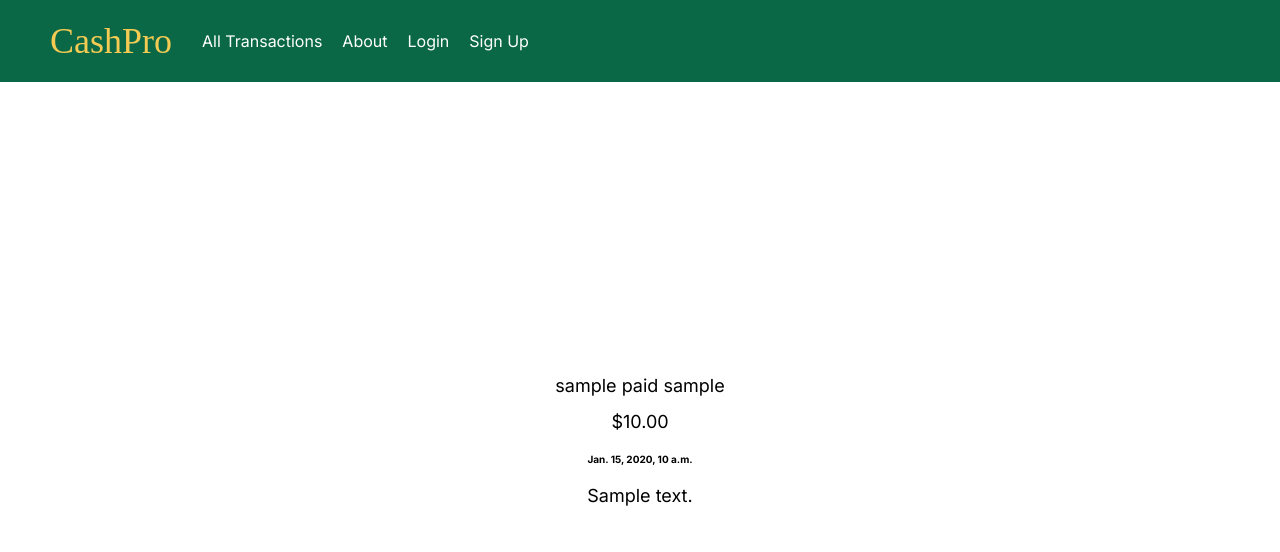
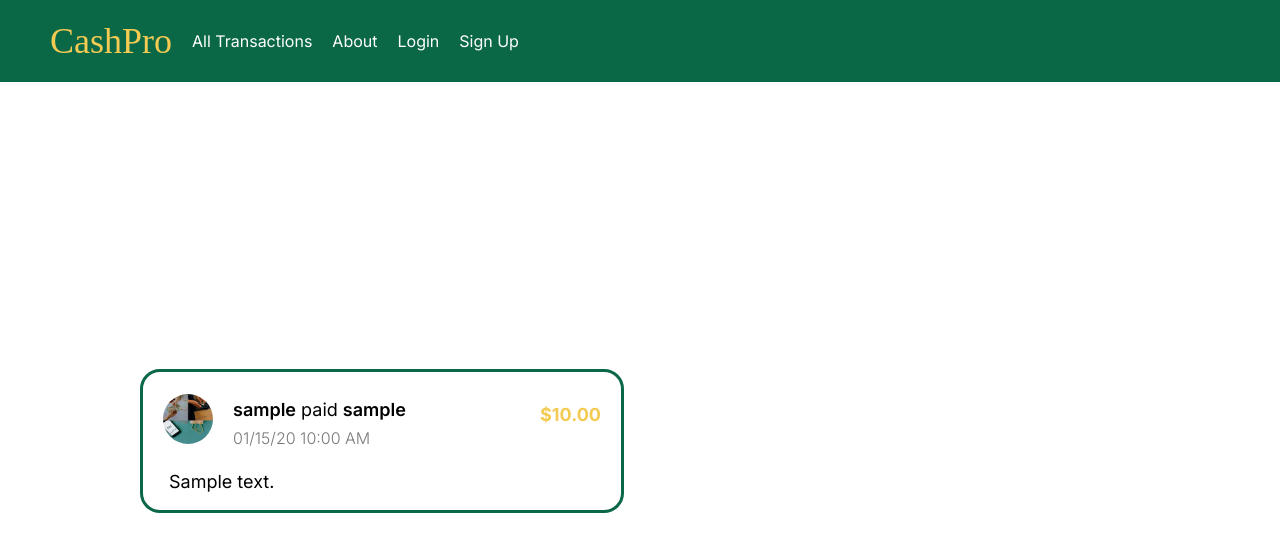
Before and after one commit to vns-shanshan/django-crud-app-cashpro, a Django app: page /transactions/ in a window 1280 px wide. Shown: the top 552 px of the page. Run offline with Django 5.2, Linux system fonts and the light colour scheme; tables that the repository leaves empty hold one stand-in row (values such as "Sample post"); some web fonts are replaced.

Commit message:
Added all transactions page CSS. Redirect signin and signup to profile page. Profile page and add money page created. Need to add CSS for both pages.

```diff
--- a/cashpro/settings.py
+++ b/cashpro/settings.py
@@ -122,4 +122,5 @@ STATIC_URL = 'static/'
 # https://docs.djangoproject.com/en/5.1/ref/settings/#default-auto-field
 
 DEFAULT_AUTO_FIELD = 'django.db.models.BigAutoField'
-LOGIN_REDIRECT_URL = 'transaction-index'
+LOGIN_REDIRECT_URL = 'profile'
+LOGOUT_REDIRECT_URL = 'landing'
--- a/main_app/static/css/base.css
+++ b/main_app/static/css/base.css
@@ -44,7 +44,23 @@ header {
 }
 
 .header-nav-container {
-  margin: 10px;
+  display: flex;
+  width: 100%;
+  justify-content: space-between;
+  align-items: center;
+}
+
+.left-nav,
+.right-nav {
+  display: flex;
+  list-style: none;
+  padding: 0;
+  margin: 0;
+}
+
+.left-nav li,
+.right-nav li {
+  margin-left: 20px;
 }
 
 .header-nav-container ul {
@@ -64,6 +80,12 @@ header {
   color: white;
   font-weight: 400;
   font-size: 16px;
+}
+
+.right-nav a {
+  margin-right: 40px;
+  color: var(--secondary);
+  font-weight: 600;
 }
 
 /* -------- About --------- */
@@ -97,3 +119,16 @@ h3 {
   margin: 0 auto;
   line-height: 2;
 }
+
+/* ------- Logout -------- */
+#logout-form button {
+  text-decoration: none;
+  color: white;
+  font-weight: 400;
+  font-size: 16px;
+  background: none;
+  border: none;
+  cursor: pointer;
+  padding: 0;
+  font-family: inherit;
+}
--- /dev/null
+++ b/main_app/static/css/transactions/transaction-index.css
@@ -0,0 +1,64 @@
+.card-container {
+  padding: 32px 0;
+  display: flex;
+  flex-wrap: wrap;
+  width: 1000px;
+  margin: 0 auto;
+  column-gap: 32px;
+  row-gap: 32px;
+}
+
+.card {
+  display: flex;
+  flex-direction: column;
+  flex-basis: calc(50% - 16px);
+  padding: 10px;
+  border: 3px solid var(--button-bg);
+  border-radius: 20px;
+}
+
+.card-info {
+  display: flex;
+  align-items: center;
+  width: 100%;
+}
+
+.card-info .avatar {
+  margin: 10px 10px 0 10px;
+}
+
+.card-info .avatar img {
+  width: 50px;
+  height: 50px;
+  border-radius: 50%;
+}
+
+.card-info .information {
+  margin: 10px 10px 0 10px;
+  text-align: start;
+  flex: 1;
+}
+
+.card-info .information span {
+  font-weight: 600;
+  font-size: var(--font-l);
+}
+
+.card-info .information h4 {
+  margin: 0;
+  color: #787878;
+  font-size: var(--font-reg);
+  font-weight: 300;
+}
+
+.amount h3 {
+  color: var(--secondary);
+  font-size: var(--font-l);
+  font-weight: 700;
+  margin-right: 10px;
+}
+
+.card-note {
+  text-align: start;
+  margin: 16px 0 0 16px;
+}
--- a/main_app/templates/base.html
+++ b/main_app/templates/base.html
@@ -29,11 +29,29 @@
       </div>
 
       <nav class="header-nav-container">
-        <ul>
+        <ul class="left-nav">
+          {% if user.is_authenticated %}
+          <li><a href="{% url 'transaction-index' %}">All Transactions</a></li>
+          <li><a href="{% url 'about' %}">About</a></li>
+          <li><a href="">Send Money</a></li>
+          <li>
+            <form id="logout-form" method="post" action="{% url 'logout' %}">
+              {% csrf_token %}
+              <button type="submit">Logout</button>
+            </form>
+          </li>
+          {% else %}
           <li><a href="{% url 'transaction-index' %}">All Transactions</a></li>
           <li><a href="{% url 'about' %}">About</a></li>
           <li><a href="{% url 'signin' %}">Login</a></li>
           <li><a href="{% url 'signup' %}">Sign Up</a></li>
+          {% endif %}
+        </ul>
+
+        <ul class="right-nav">
+          {% if user.is_authenticated %}
+          <li><a href="{% url 'profile' %}">Me</a></li>
+          {% endif %}
         </ul>
       </nav>
     </header>
--- a/main_app/templates/transactions/index.html
+++ b/main_app/templates/transactions/index.html
@@ -7,10 +7,26 @@
 <section class="card-container">
   {% for transaction in transactions %}
   <div class="card">
-    <div class="card-content">
-      <h3>{{ transaction.sender }} paid {{ transaction.receiver }}</h3>
-      <h3>${{ transaction.amount }}</h3>
-      <h4>{{ transaction.created_at }}</h4>
+    <div class="card-info">
+      <div class="avatar">
+        <img
+          src="{% static 'images/landing-img.jpg' %}"
+          alt="placeholder-avatar"
+        />
+      </div>
+
+      <div class="information">
+        <h3>
+          <span>{{ transaction.sender }}</span> paid
+          <span>{{ transaction.receiver }}</span>
+        </h3>
+        <h4>{{ transaction.created_at|date:"m/d/y g:i A" }}</h4>
+      </div>
+
+      <div class="amount"><h3>${{ transaction.amount }}</h3></div>
+    </div>
+
+    <div class="card-note">
       <h3>{{ transaction.note }}</h3>
     </div>
   </div>
--- a/main_app/urls.py
+++ b/main_app/urls.py
@@ -6,5 +6,7 @@ urlpatterns = [
     path('about/', views.about, name='about'),
     path('transactions/', views.transaction_index, name="transaction-index"),
     path('accounts/signup/', views.signup, name='signup'),
-    path('accounts/signin', views.Signin.as_view(), name='signin')
+    path('accounts/signin/', views.Signin.as_view(), name='signin'),
+    path('profile/', views.profile, name='profile'),
+    path('addmoney/', views.add_money, name='add-money')
 ]
--- a/main_app/views.py
+++ b/main_app/views.py
@@ -1,10 +1,18 @@
+from decimal import Decimal
 from django.shortcuts import render, redirect
 from django.http import HttpResponse
 from .models import Transaction, Profile
+from django.views.generic.edit import CreateView
 from django.views.generic import ListView, DetailView
 from django.contrib.auth.views import LoginView
+from django.views.decorators.csrf import csrf_protect
+from django.urls import reverse
 from django.contrib.auth import login
 from django.contrib.auth.forms import UserCreationForm
+from django.contrib.auth.decorators import login_required
+from django.db.models import Q
+
+
 
 
 # class Transaction:
@@ -33,6 +41,15 @@ def transaction_index(request):
     transactions = Transaction.objects.all()
     return render(request, 'transactions/index.html', {'transactions': transactions})
 
+@login_required
+def profile(request):
+    profile_from_db = Profile.objects.get(user_id=request.user.id)
+
+    profile = request.user.profile
+    transactions = Transaction.objects.filter(Q(sender=profile) | Q(receiver=profile))
+
+    return render(request, 'profile.html', {'profile': profile_from_db, 'transactions': transactions})
+
 def signup(request):
     error_message = ''
     if request.method == 'POST':
@@ -43,7 +60,7 @@ def signup(request):
             Profile.objects.create(user=user)
 
             login(request, user)
-            return redirect('transaction-index')
+            return redirect('profile')
         else:
             error_message = 'Invalid sign up - try again'
     form = UserCreationForm()
@@ -52,3 +69,25 @@ def signup(request):
 
 class Signin(LoginView):
     template_name = 'signin.html'
+    next_page = "profile"
+
+    # def get_success_url(self):
+    #     # Ensure the user is authenticated before retrieving user_id
+    #     user_id = self.request.user.id if self.request.user.is_authenticated else None
+    #     if user_id:
+    #         return reverse('profile', kwargs={'user_id': user_id})
+    #     else:
+    #         return reverse('signin')  # Redirect to signin if user_id is None
+
+@login_required
+def add_money(request):
+    if request.method == 'POST':
+        amount = Decimal(request.POST.get('amount'))
+        profile = Profile.objects.get(user_id=request.user.id)
+
+        new_balance = profile.balance + amount
+        profile.balance = new_balance
+
+        profile.save()
+        return redirect('profile')
+    return render(request, 'add_money.html')
```
Also changed, not shown: main_app/templates/add_money.html (added, +14 -0 lines), main_app/templates/profile.html (added, +52 -0 lines).
